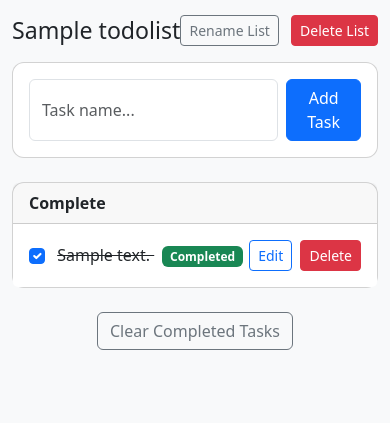
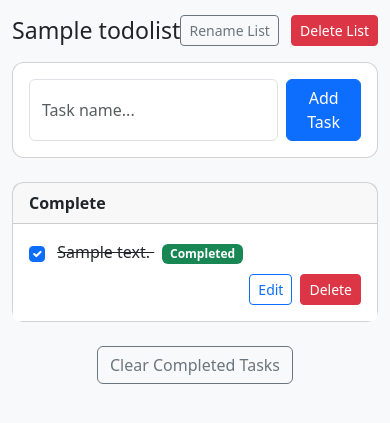
Before and after one commit to lewis1190/ci-hackathon-3-group-1, a Django app: page / in a window 390 px wide. Shown: the part 257-680 px from the top of the page. Run offline with Django 5.2, Linux system fonts and the light colour scheme; a user stored in the database is signed in; tables that the repository leaves empty hold one stand-in row (values such as "Sample post").

Commit message:
Better responsiveness with task HTML on smaller screens

```diff
--- a/home/templates/home/home.html
+++ b/home/templates/home/home.html
@@ -75,8 +75,8 @@
     <div class="card-header fw-bold">Complete</div>
     <ul class="list-group list-group-flush">
         {% for item in completed_items %}
-        <li class="list-group-item d-flex justify-content-between align-items-center">
-            <div>
+        <li class="list-group-item d-flex flex-column flex-md-row justify-content-between align-items-start align-items-md-center">
+            <div style="min-width: 0;">
                 <form method="POST" action="{% url 'toggle_todo_item' %}" style="display: inline;">
                     {% csrf_token %}
                     <input type="hidden" name="item_id" value="{{ item.id }}">
@@ -90,7 +90,7 @@
                 </span>
                 <span class="badge bg-success ms-2">Completed</span>
             </div>
-            <div>
+            <div class="mt-2 mt-md-0 d-flex justify-content-end gap-1 ms-md-3 align-self-end" style="flex-shrink: 0;">
                 <button class="btn btn-sm btn-outline-primary me-1" data-bs-toggle="modal" data-bs-target="#editItemModal" data-item-id="{{ item.id }}" data-item-text="{{ item.item_text }}">Edit</button>
                 <form method="POST" action="{% url 'delete_todo_item' %}" style="display: inline;">
                     {% csrf_token %}
@@ -110,8 +110,8 @@
     <div class="card-header fw-bold">Incomplete</div>
     <ul class="list-group list-group-flush">
         {% for item in incomplete_items %}
-        <li class="list-group-item d-flex justify-content-between align-items-center">
-            <div>
+        <li class="list-group-item d-flex flex-column flex-md-row justify-content-between align-items-start align-items-md-center">
+            <div style="min-width: 0;">
                 <form method="POST" action="{% url 'toggle_todo_item' %}" style="display: inline;">
                     {% csrf_token %}
                     <input type="hidden" name="item_id" value="{{ item.id }}">
@@ -122,7 +122,7 @@
                 </form>
                 {{ item.item_text }}
             </div>
-            <div>
+            <div class="mt-2 mt-md-0 d-flex justify-content-end gap-1 ms-md-3 align-self-end" style="flex-shrink: 0;">
                 <button class="btn btn-sm btn-outline-primary me-1" data-bs-toggle="modal" data-bs-target="#editItemModal" data-item-id="{{ item.id }}" data-item-text="{{ item.item_text }}">Edit</button>
                 <form method="POST" action="{% url 'toggle_todo_item' %}" style="display: inline;">
                     {% csrf_token %}
```
